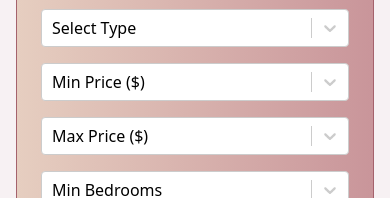
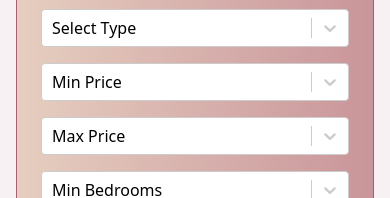
Before and after one commit to MthukaFernando/Adv.ClientSide-final-coursework, a React (Vite) app in the folder evernest/: page / in a window 390 px wide. Shown: the part 263-461 px from the top of the page. Built offline with nearby package versions, Linux system fonts and the light colour scheme.

Commit message:
updated the responsiveness

```diff
--- a/evernest/src/App.jsx
+++ b/evernest/src/App.jsx
@@ -221,7 +221,7 @@ function App() {
               options={priceOptions}
               value={inputMinPrice}
               onChange={setInputMinPrice}
-              placeholder="Min Price ($)"
+              placeholder="Min Price"
               isClearable
               styles={{
                 control: (provided) => ({ ...provided, color: "black" }),
@@ -239,7 +239,7 @@ function App() {
               options={priceOptions}
               value={inputMaxPrice}
               onChange={setInputMaxPrice}
-              placeholder="Max Price ($)"
+              placeholder="Max Price"
               isClearable
               styles={{
                 control: (provided) => ({ ...provided, color: "black" }),
```
